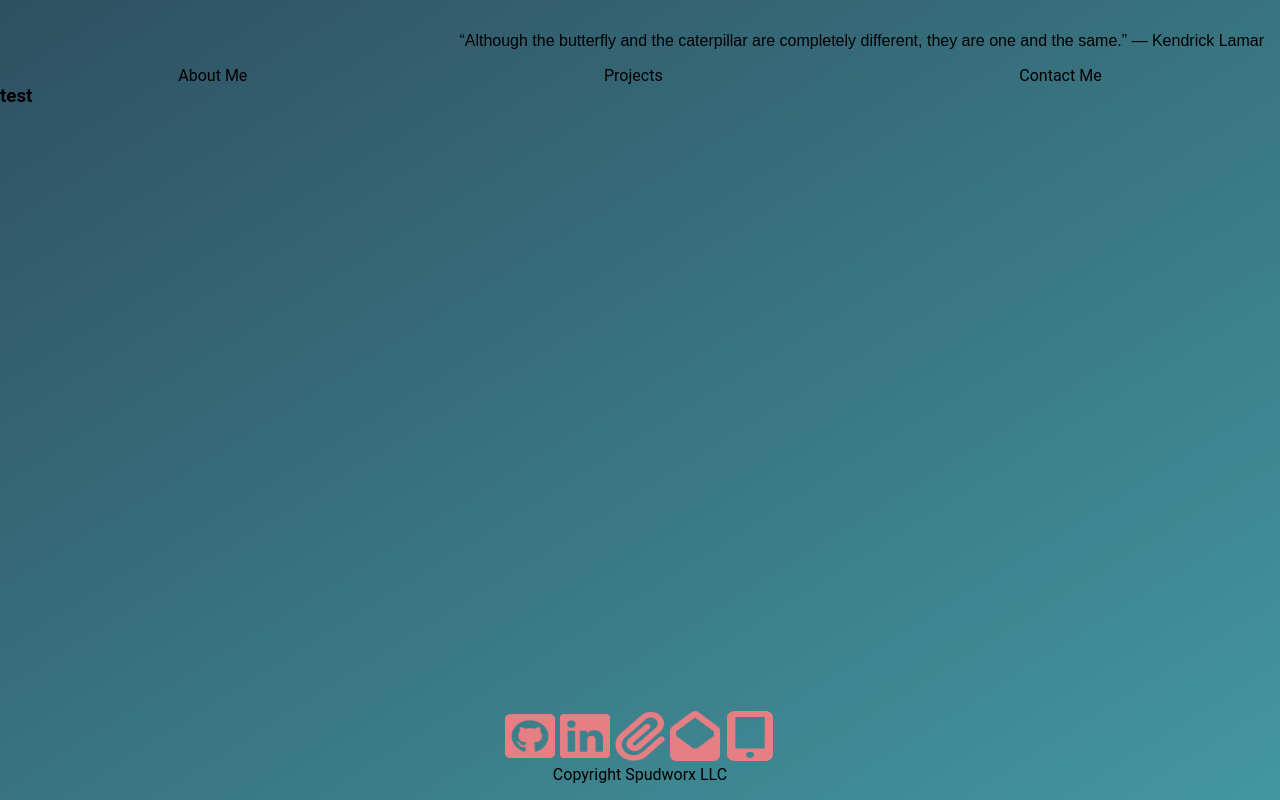
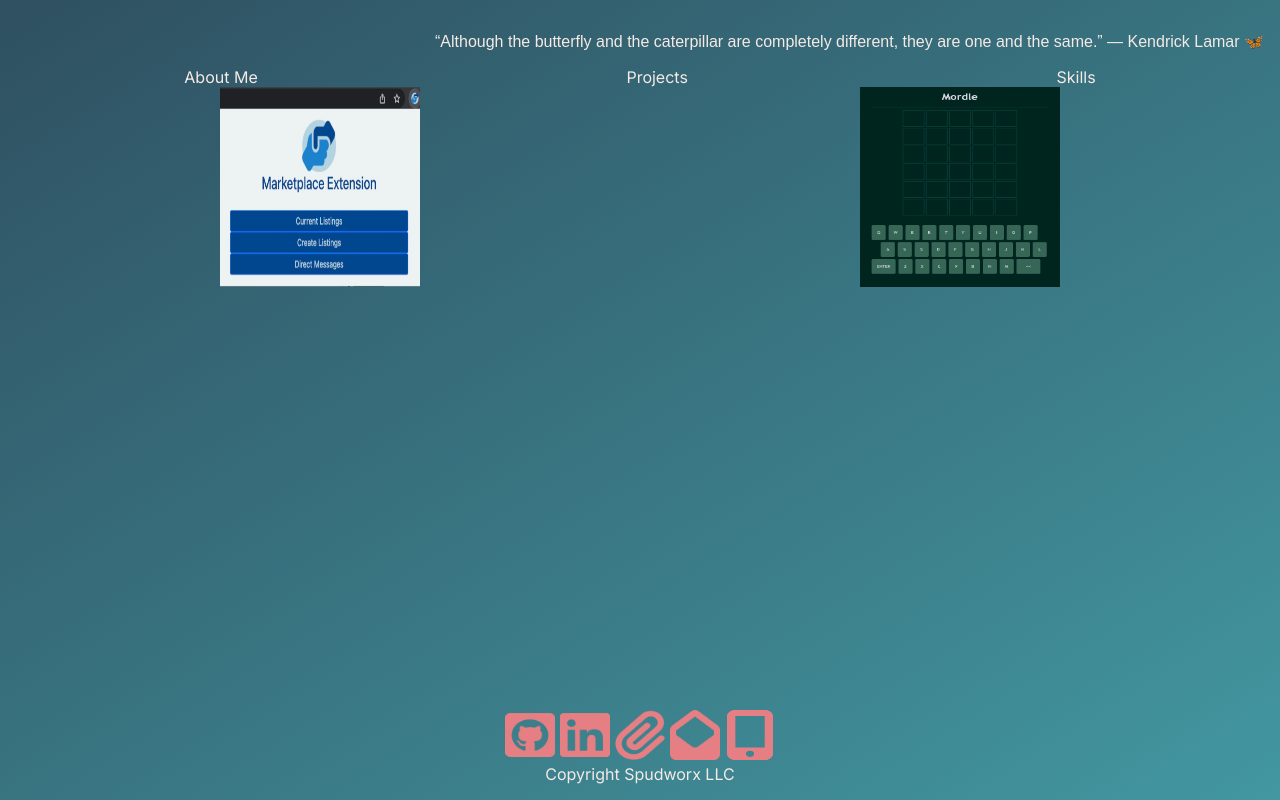
Before and after one commit to bonniereed/Portfolio, a Next.js app: page / in a window 1280 px wide. Both pictures are taken after a click on the link "Projects". Built offline with nearby package versions, Linux system fonts and the light colour scheme.

Commit message:
adding projects

```diff
--- a/src/app/components/Helm.js
+++ b/src/app/components/Helm.js
@@ -2,7 +2,7 @@
 import React, { useState } from 'react';
 import About from './pages/About';
 import Projects from './Projects';
-import Contact from './pages/Contact';
+import Skills from './pages/Skills';
 
 function Helm() {
     let [content, setContent] = useState(About);
@@ -14,7 +14,7 @@ function Helm() {
                 <li  style={{color:'inherit', textDecoration:'none'}}>
                 <a  onClick={() => setContent(About)} >About Me</a></li>
                 <a onClick={() => setContent(Projects)} >Projects</a>
-                <a onClick={() => setContent(Contact)} >Contact Me</a>
+                <a onClick={() => setContent(Skills)} >Skills</a>
             </ul>
             <main>{content}</main>
             </div>
--- a/src/app/components/Projects.js
+++ b/src/app/components/Projects.js
@@ -1,9 +1,16 @@
-
+import marketplace from 'src/img/marketplace.png'
+import mordle from 'src/img/mordle.jpeg'
+import Image from 'next/image'
+import Link from 'next/link'
 function Projects() {
     return (
-        <div>
-            <h1>test</h1>
-        </div>
+        <ul style={{listStyleType:'none', margin:'5em', padding:'5em', display:'flex', justifyContent:'space-around', margin:0, padding:0}}>
+        <li  style={{color:'inherit', textDecoration:'none'}}>
+        <Link href="https://github.com/bonniereed/MarketplaceExtension/tree/main" rel="noopener noreferrer" target="_blank"><Image src={marketplace} width={200}height={200}alt="Marketplace chrome extension" /></Link></li>
+        <li><Link href="https://github.com/bonniereed/Mordle" rel="noopener noreferrer" target="_blank"><Image src={mordle} width={200}height={200}alt="Wordle Clone" /></Link></li>
+        {/* <a onClick={() => setContent(Projects)} >Projects<Link href="https://google.com" rel="noopener noreferrer" target="_blank"> Google </Link></a>
+        <a onClick={() => setContent(Skills)} >Skills<Link href="https://google.com" rel="noopener noreferrer" target="_blank"> Google </Link></a> */}
+    </ul>
 
     );
   }
--- a/src/app/components/pages/About.js
+++ b/src/app/components/pages/About.js
@@ -11,7 +11,7 @@ function About() {
 
 Created Brevity, an internal application for Support Engineers to easily access all tools in one place; Reducing Average Call Handle Time.
 
-I'm always looking to grow my personal and professional network. Feel free to connect via LinkedIn or contact me directly at BonnieJeanReed@gmail.com
+I'm always looking to grow my personal and professional network.
           </p>
           </div>
       </div>
--- a/src/app/components/pages/Header.js
+++ b/src/app/components/pages/Header.js
@@ -4,9 +4,9 @@ import React from 'react';
 
 function Header () {
     return(
-        <div style={{ paddingTop:'2em', paddingBottom: '1em' }}>
-  <span className="#" style={{ paddingRight:'1em', display:'flex', justifyContent:'right', fontFamily:'fantasy', fontSize:'1em'}}>
-  “Although the butterfly and the caterpillar are completely different, they are one and the same.” — Kendrick Lamar
+        <div className="myDIV" style={{ paddingTop:'2em', paddingBottom: '1em' }}>
+  <span  style={{ paddingRight:'1em', display:'flex', justifyContent:'right', fontFamily:'fantasy', fontSize:'1em'}}>
+  “Although the butterfly and the caterpillar are completely different, they are one and the same.” — Kendrick Lamar 🦋
   </span>
 </div>
     );
--- a/src/app/components/pages/Contact.js
+++ b/src/app/components/pages/Skills.js
@@ -1,6 +1,6 @@
 
 
-function Contact() {
+function Skills() {
     return (
 
 
@@ -9,4 +9,4 @@ function Contact() {
     );
   }
 
-  export default Contact;
+  export default Skills;
--- a/src/app/globals.css
+++ b/src/app/globals.css
@@ -4,7 +4,7 @@
   box-sizing: border-box;
   padding: 0;
   margin: 0;
-  font-family: Roboto;
+
 }
 
 html,
@@ -15,7 +15,7 @@ body {
 }
 
 body {
-  color: rgb(var(--foreground-rgb));
+  color: #F4EAE6;
   background: linear-gradient(
       to bottom,
       transparent,
@@ -25,7 +25,7 @@ body {
 }
 
 a:hover{
-  color: e57f84
+  color: #e57f84
 }
 
 @media (prefers-color-scheme: dark) {
```
Also changed, not shown: src/img/marketplace.png (added), src/img/mordle.jpeg (added).
